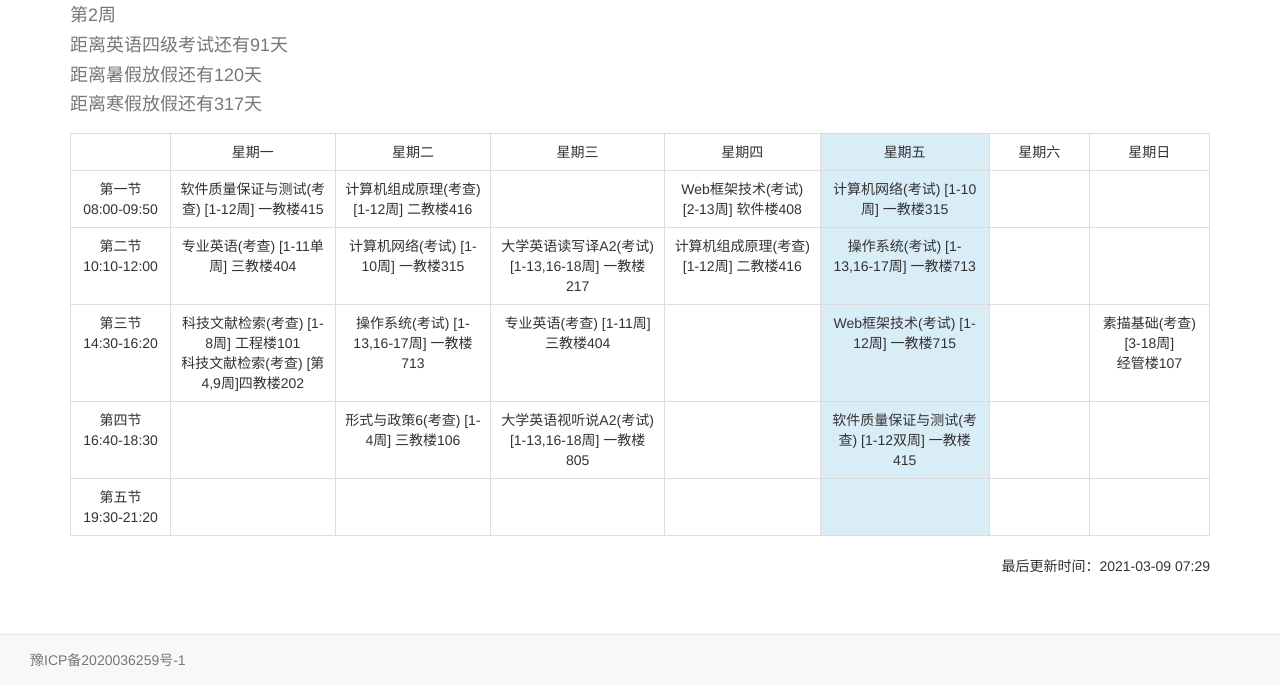
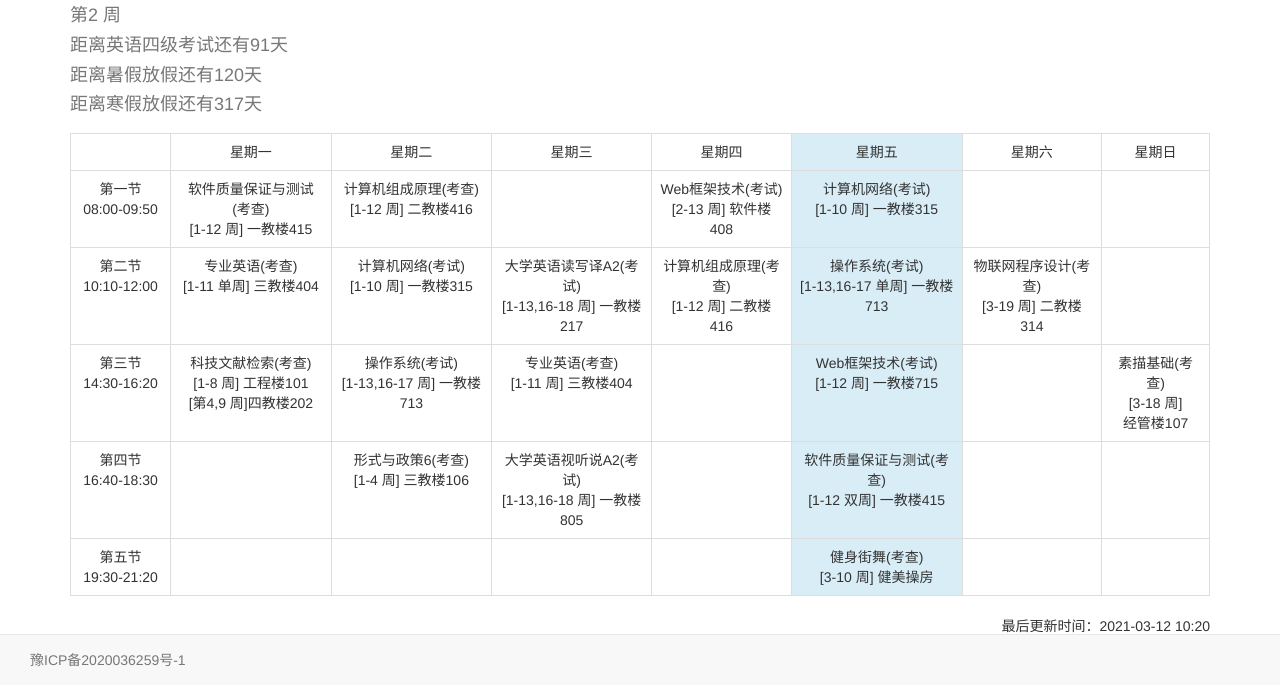
Before and after one commit to LiZhanz/Lizhanz.github.io, a plain HTML site: page schedule.html in a window 1280 px wide. Shown: the part 115-811 px from the top of the page. Drawn offline with Linux system fonts and the light colour scheme.

Commit message:
添加选修课

```diff
--- a/schedule.html
+++ b/schedule.html
@@ -53,7 +53,7 @@
 			<h2>Z软件工程20-03课程表</h2>
 			<table class="table table-bordered">
 				<caption>
-					<h4 class="week">第<span id="week"></span>周</h4>
+					<h4 class="week">第<span id="week"></span> 周</h4>
 					<h4>距离英语四级考试还有<span id="cet4"></span>天</h4>
 					<h4>距离暑假放假还有<span id="summer"></span>天</h4>
 					<h4>距离寒假放假还有<span id="winter"></span>天</h4>
@@ -70,43 +70,43 @@
 				</tr>
 				<tr>
 					<td>第一节 <br> 08:00-09:50</td>
-					<td>软件质量保证与测试(考查) [1-12周] 一教楼415</td>
-					<td>计算机组成原理(考查) [1-12周] 二教楼416</td>
+					<td>软件质量保证与测试(考查)<br>[1-12 周] 一教楼415</td>
+					<td>计算机组成原理(考查)<br>[1-12 周] 二教楼416</td>
 					<td></td>
-					<td>Web框架技术(考试) [2-13周] 软件楼408</td>
-					<td>计算机网络(考试) [1-10周] 一教楼315</td>
+					<td>Web框架技术(考试)<br>[2-13 周] 软件楼408</td>
+					<td>计算机网络(考试)<br>[1-10 周] 一教楼315</td>
 					<td></td>
 					<td></td>
 				</tr>
 
 				<tr>
 					<td>第二节 <br> 10:10-12:00</td>
-					<td>专业英语(考查) [1-11单周] 三教楼404</td>
-					<td>计算机网络(考试) [1-10周] 一教楼315</td>
-					<td>大学英语读写译A2(考试) [1-13,16-18周] 一教楼217</td>
-					<td>计算机组成原理(考查) [1-12周] 二教楼416</td>
-					<td>操作系统(考试) [1-13,16-17周] 一教楼713</td>
-					<td></td>
+					<td>专业英语(考查)<br>[1-11 单周] 三教楼404</td>
+					<td>计算机网络(考试)<br>[1-10 周] 一教楼315</td>
+					<td>大学英语读写译A2(考试)<br>[1-13,16-18 周] 一教楼217</td>
+					<td>计算机组成原理(考查)<br>[1-12 周] 二教楼416</td>
+					<td>操作系统(考试)<br>[1-13,16-17 单周] 一教楼713</td>
+					<td>物联网程序设计(考查)<br>[3-19 周] 二教楼314</td>
 					<td></td>
 				</tr>
 				<tr>
 					<td>第三节 <br> 14:30-16:20</td>
-					<td>科技文献检索(考查) [1-8周] 工程楼101 <br>
-					科技文献检索(考查) [第4,9周]四教楼202</td>
-					<td>操作系统(考试) [1-13,16-17周] 一教楼713</td>
-					<td>专业英语(考查) [1-11周] 三教楼404</td>
+					<td>科技文献检索(考查)<br>[1-8 周] 工程楼101 <br>
+					[第4,9 周]四教楼202</td>
+					<td>操作系统(考试)<br>[1-13,16-17 周] 一教楼713</td>
+					<td>专业英语(考查)<br>[1-11 周] 三教楼404</td>
 					<td></td>
-					<td>Web框架技术(考试) [1-12周] 一教楼715</td>
+					<td>Web框架技术(考试)<br>[1-12 周] 一教楼715</td>
 					<td></td>
-					<td>素描基础(考查) [3-18周]<br>经管楼107</td>
+					<td>素描基础(考查)<br>[3-18 周]<br>经管楼107</td>
 				</tr>
 				<tr>
 					<td>第四节 <br> 16:40-18:30</td>
 					<td></td>
-					<td>形式与政策6(考查) [1-4周] 三教楼106</td>
-					<td>大学英语视听说A2(考试) [1-13,16-18周] 一教楼805</td>
+					<td>形式与政策6(考查)<br>[1-4 周] 三教楼106</td>
+					<td>大学英语视听说A2(考试)<br>[1-13,16-18 周] 一教楼805</td>
 					<td></td>
-					<td>软件质量保证与测试(考查) [1-12双周] 一教楼415</td>
+					<td>软件质量保证与测试(考查)<br>[1-12 双周] 一教楼415</td>
 					<td></td>
 					<td></td>
 				</tr>
@@ -116,12 +116,12 @@
 					<td></td>
 					<td></td>
 					<td></td>
-					<td></td>
+					<td>健身街舞(考查)<br>[3-10 周] 健美操房</td>
 					<td></td>
 					<td></td>
 				</tr>
 			</table>
-			<p style="text-align: right;">最后更新时间：2021-03-09 07:29</p>
+			<p style="text-align: right;">最后更新时间：2021-03-12 10:20</p>
 		</div>
 
 		<script type="text/javaScript" src="js/schedule.js"></script>
```
